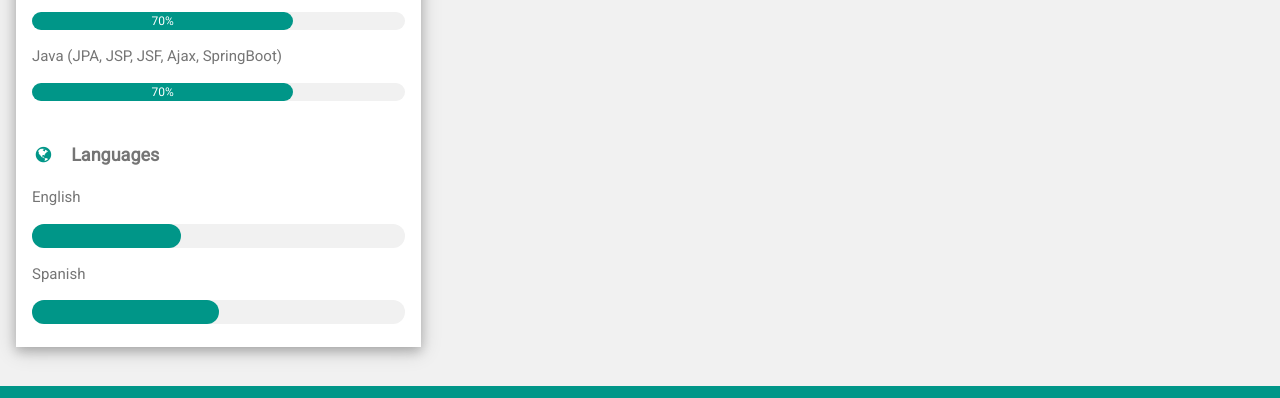
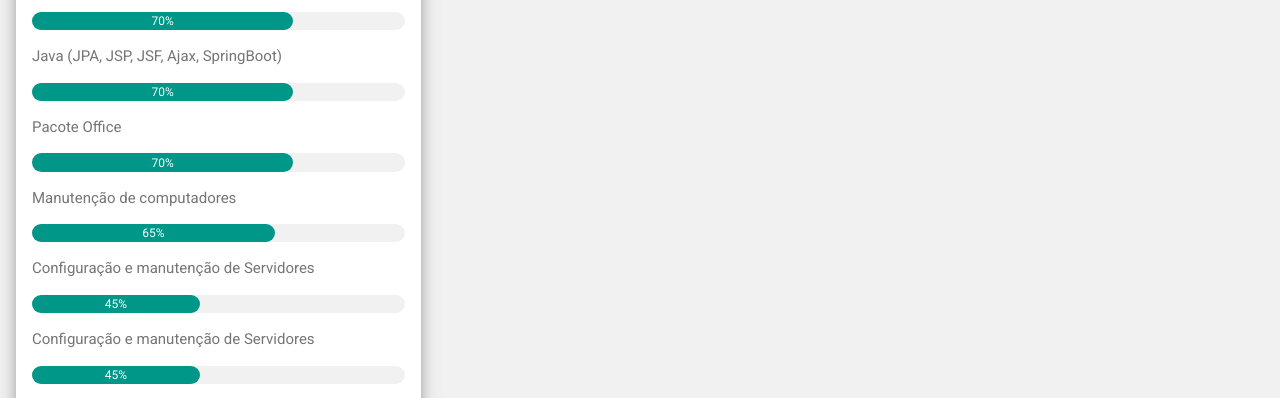
Before and after one commit to LuizFCabral/Curriculo, a plain HTML site: page index.html in a window 1280 px wide. Shown: the part 1085-1483 px from the top of the page. Drawn offline with nearby package versions, Linux system fonts and the light colour scheme.

Commit message:
:sparkles: feat: Adiciona alguns conhecimentos

```diff
--- a/index.html
+++ b/index.html
@@ -144,6 +144,42 @@
 									style="width: 70%"
 								>
 									70%
+								</div>
+							</div>
+							<p>Pacote Office</p>
+							<div class="w3-light-grey w3-round-xlarge w3-small">
+								<div
+									class="w3-container w3-center w3-round-xlarge w3-teal"
+									style="width: 70%"
+								>
+									70%
+								</div>
+							</div>
+							<p>Manutenção de computadores</p>
+							<div class="w3-light-grey w3-round-xlarge w3-small">
+								<div
+									class="w3-container w3-center w3-round-xlarge w3-teal"
+									style="width: 65%"
+								>
+									65%
+								</div>
+							</div>
+							<p>Configuração e manutenção de Servidores</p>
+							<div class="w3-light-grey w3-round-xlarge w3-small">
+								<div
+									class="w3-container w3-center w3-round-xlarge w3-teal"
+									style="width: 45%"
+								>
+									45%
+								</div>
+							</div>
+							<p>Configuração e manutenção de Servidores</p>
+							<div class="w3-light-grey w3-round-xlarge w3-small">
+								<div
+									class="w3-container w3-center w3-round-xlarge w3-teal"
+									style="width: 45%"
+								>
+									45%
 								</div>
 							</div>
 							<br />
```
